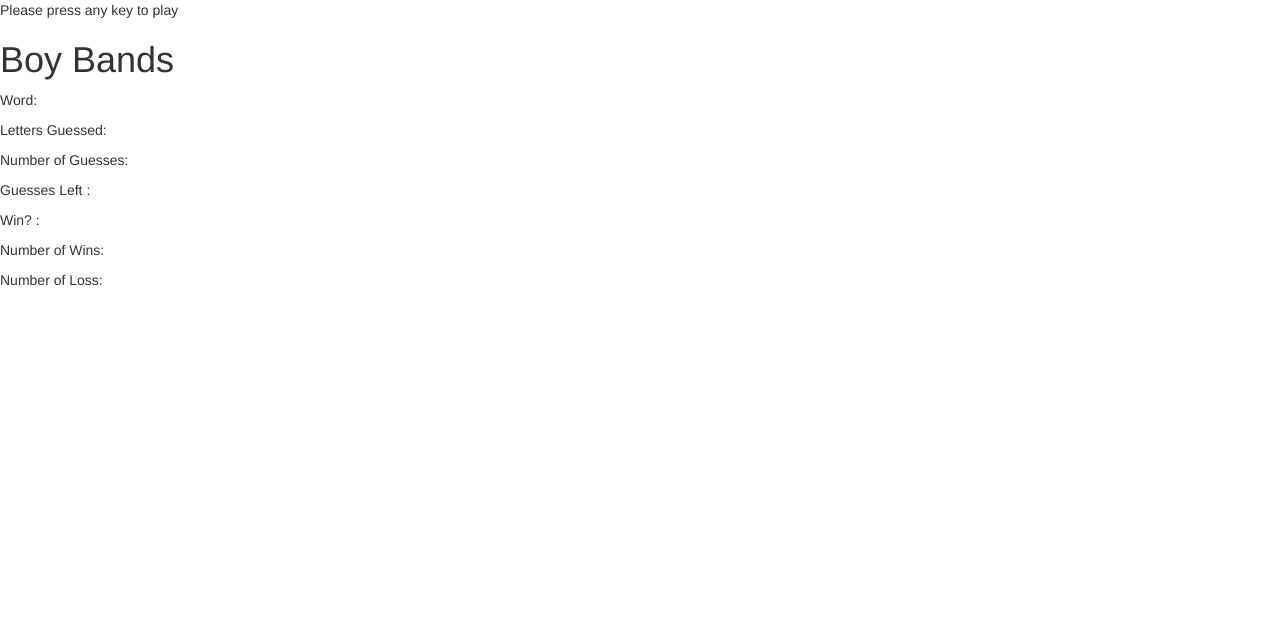
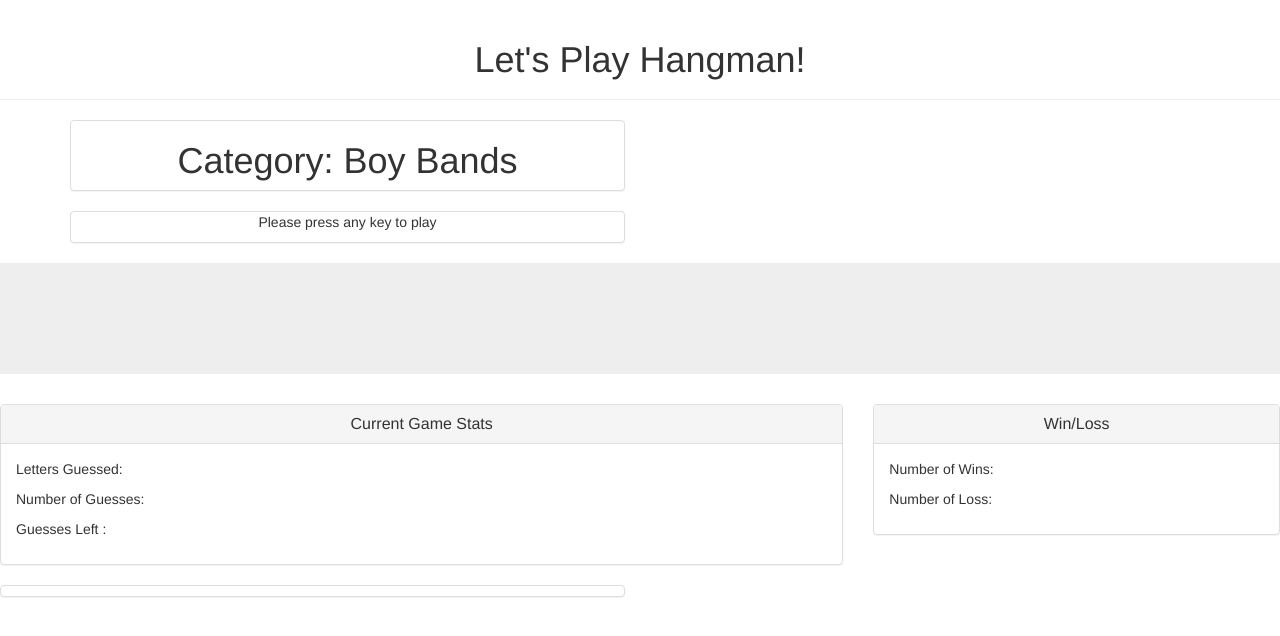
Before and after one commit to bthipavo/Hangman-Game, a plain HTML site: page index.html in a window 1280 px wide. Drawn offline with nearby package versions, Linux system fonts and the light colour scheme.

Commit message:
some css added

```diff
--- a/index.html
+++ b/index.html
@@ -7,23 +7,76 @@
 	<title></title>
 </head>
 <body>
-	<div class="center-block">
-		<p>Please press any key to play</p>
+	<div class="page-header text-center">
+		<h1>Let's Play Hangman!</h1>
+	</div>
+	<div class="container">
+		<div class="row">
+			<div class="col-lg-6">
+				<div class="panel panel-default text-center">
+					<h1>Category: Boy Bands</h1>
+				</div>
+			</div>
+		</div>
+		<div class="row">
+			<div class="col-lg-6">
+				<div class="panel panel-default text-center">
+					<p>Please press any key to play</p>
+				</div>
+			</div>
+		</div>
+
 	</div>
 
-	<div>
-		<h1>Boy Bands</h1>
+    <div class="jumbotron">
+      <p class="text-center"><span id = "letter"></span></p>
+      </div>
+
+    </div>
+	<div class = "row">
+		<div class="col-sm-8 pull-left">
+    		<div class="panel panel-default">
+    			<div class="panel-heading">
+        			<h3 class="panel-title text-center">Current Game Stats</h3>
+      			</div>
+      			<div class="panel-body">
+      				<p>Letters Guessed: <span id="ltrGuessed"></span></p>
+      				<p>Number of Guesses: <span id="numGuesses"></span><p>
+      				<p>Guesses Left :<span id="guessLeft"></span></p>
+      			</div>
+    		</div>
+    	</div>
+    	<div class="col-sm-4">
+      		<div class="panel panel-default">
+    			<div class="panel-heading">
+        			<h3 class="panel-title text-center">Win/Loss</h3>
+      			</div>
+      			<div class="panel-body">
+      				<p>Number of Wins: <span id="numWin"></span></p>
+					<p>Number of Loss: <span id="numLoss"></span></p>
+      			</div>
+    		</div>
+    	</div>
 	</div>
 
+	<div class="row">
+			<div class="col-lg-6">
+				<div class="panel panel-default text-center">
+					<p><span id="errors"></span></p>
+					<p><span id="win"></span></p>
+				</div>
+			</div>
+		</div>
 	<div>
-		<p>Word: <span id = "letter"></span></p>
-		<p>Letters Guessed: <span id="ltrGuessed"></span></p>
-		<p>Number of Guesses: <span id="numGuesses"></span><p>
-		<p><span id="errors"></span></p>
-		<p>Guesses Left :<span id="guessLeft"></span></p>
-		<p>Win? :<span id="win"></span></p>
-		<p>Number of Wins: <span id="numWin"></span></p>
-		<p>Number of Loss: <span id="numLoss"></span></p>
+
+		<!-- <p>Word: <span id = "letter"></span></p> -->
+		<!-- <p>Letters Guessed: <span id="ltrGuessed"></span></p> -->
+		<!-- <p>Number of Guesses: <span id="numGuesses"></span><p> -->
+		<!-- <p><span id="errors"></span></p> -->
+		<!-- <p>Guesses Left :<span id="guessLeft"></span></p> -->
+		<!-- <p>Win? :<span id="win"></span></p> -->
+<!-- 		<p>Number of Wins: <span id="numWin"></span></p>
+		<p>Number of Loss: <span id="numLoss"></span></p> -->
 
 	</div>
 	<script>
```
